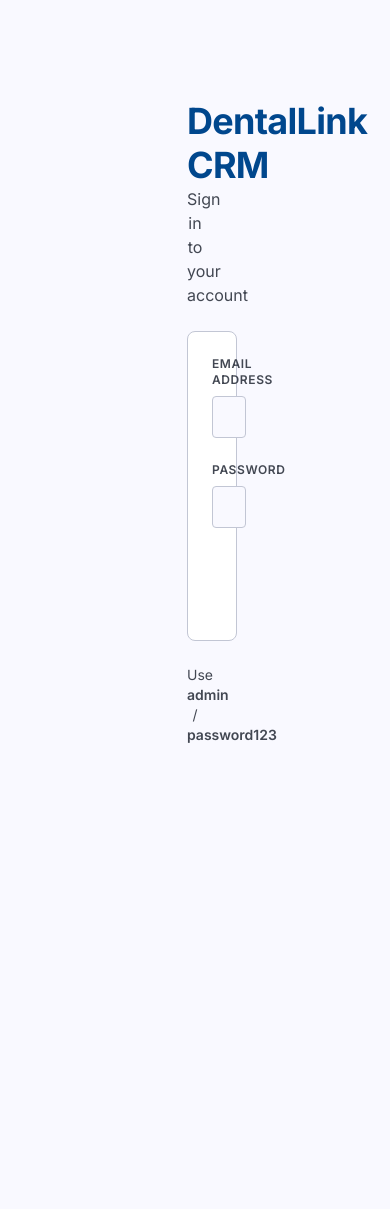
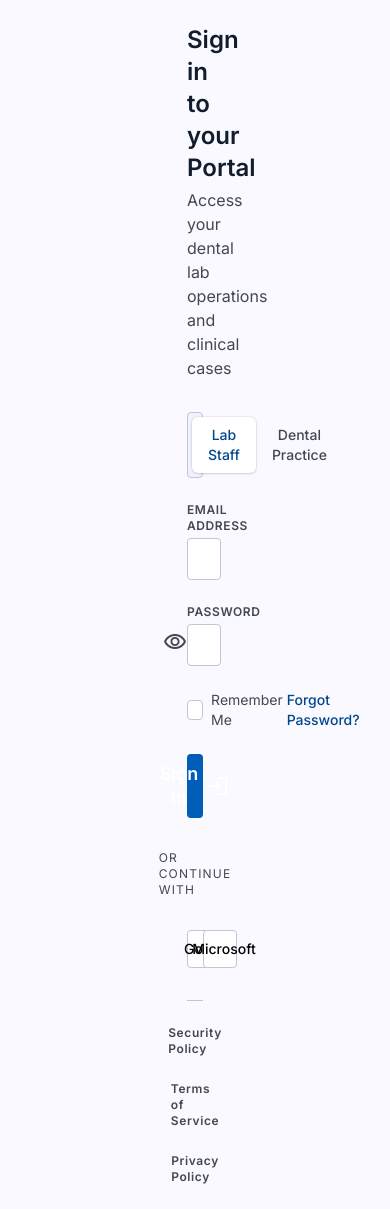
Before and after one commit to waseemsamra/labcrm, a React (Vite) app: page /login in a window 390 px wide. Before the commit the page ends 844 px from the top, so only its background shows below. Built offline with nearby package versions, Linux system fonts and the light colour scheme.

Commit message:
rewrite login as proper React component

```diff
--- a/src/components/Login.jsx
+++ b/src/components/Login.jsx
@@ -3,6 +3,8 @@ import { useState } from 'react'
 export default function Login() {
   const [email, setEmail] = useState('admin')
   const [password, setPassword] = useState('password123')
+  const [showPassword, setShowPassword] = useState(false)
+  const [isLabStaff, setIsLabStaff] = useState(true)
   const [isLoading, setIsLoading] = useState(false)
 
   const handleSubmit = (e) => {
@@ -11,60 +13,173 @@ export default function Login() {
     setTimeout(() => {
       setIsLoading(false)
       window.location.href = '/dashboard'
-    }, 1000)
+    }, 1500)
   }
 
   return (
-    <div className="flex min-h-screen items-center justify-center bg-surface p-lg">
-      <div className="w-full max-w-md space-y-lg">
-        <div className="text-center">
-          <h1 className="font-display-lg text-display-lg text-primary">DentalLink CRM</h1>
-          <p className="text-body-md text-on-surface-variant">Sign in to your account</p>
+    <div className="flex min-h-screen flex-col md:flex-row overflow-hidden">
+      {/* Left Side */}
+      <div className="relative hidden md:flex md:w-1/2 items-center justify-center overflow-hidden bg-primary">
+        <div className="absolute inset-0 bg-gradient-to-br from-primary to-primary-fixed"></div>
+        <div className="relative z-10 p-xl text-white max-w-md">
+          <div className="flex items-center gap-sm mb-lg">
+            <span className="material-symbols-outlined text-4xl">medical_services</span>
+            <span className="font-display-lg text-[24px] font-bold">Clinical Precision Portal</span>
+          </div>
+          <h2 className="font-headline-md text-headline-md mb-md">Precision in every restoration. Excellence in every case.</h2>
+          <div className="h-1 w-16 bg-secondary-container rounded-full"></div>
+        </div>
       </div>
 
-        <form onSubmit={handleSubmit} className="bg-surface-container-lowest border border-outline-variant rounded-xl p-lg space-y-lg">
-          <div className="space-y-sm">
+      {/* Right Side: Login Form */}
+      <div className="flex w-full md:w-1/2 items-center justify-center p-lg bg-surface min-h-screen">
+        <div className="w-full max-w-md flex flex-col min-h-full md:min-h-0">
+          {/* Form Header */}
+          <div className="mb-xl">
+            <h1 className="font-headline-md text-headline-md text-on-surface mb-xs">Sign in to your Portal</h1>
+            <p className="font-body-md text-body-md text-on-surface-variant">Access your dental lab operations and clinical cases</p>
+          </div>
+
+          {/* Role Selector Tabs */}
+          <div className="flex p-1 bg-surface-container-low rounded-lg mb-lg border border-outline-variant">
+            <button
+              type="button"
+              onClick={() => setIsLabStaff(true)}
+              className={`flex-1 py-sm px-md text-body-sm font-medium rounded-md transition-all ${
+                isLabStaff
+                  ? 'bg-white text-primary shadow-sm ring-1 ring-black/5'
+                  : 'text-on-surface-variant hover:text-on-surface'
+              }`}
+            >
+              Lab Staff
+            </button>
+            <button
+              type="button"
+              onClick={() => setIsLabStaff(false)}
+              className={`flex-1 py-sm px-md text-body-sm font-medium rounded-md transition-all ${
+                !isLabStaff
+                  ? 'bg-white text-primary shadow-sm ring-1 ring-black/5'
+                  : 'text-on-surface-variant hover:text-on-surface'
+              }`}
+            >
+              Dental Practice
+            </button>
+          </div>
+
+          {/* Login Form */}
+          <form className="space-y-lg" onSubmit={handleSubmit}>
+            <div className="space-y-xs">
               <label className="font-label-caps text-label-caps text-on-surface-variant block uppercase tracking-wider" htmlFor="email">
                 Email Address
               </label>
               <input
-              className="w-full px-md py-sm bg-surface border border-outline-variant rounded-lg font-body-md text-body-md text-on-surface focus:outline-none focus:ring-2 focus:ring-primary focus:border-transparent"
+                className="w-full px-md py-sm bg-surface-container-lowest border border-outline-variant rounded-lg font-body-md text-body-md text-on-surface focus:outline-none focus:ring-2 focus:ring-primary-container focus:border-transparent transition-all placeholder:text-outline"
                 id="email"
                 name="email"
+                placeholder="dr.smith@example.com"
+                required
                 type="email"
                 value={email}
                 onChange={(e) => setEmail(e.target.value)}
-              required
               />
             </div>
-
-          <div className="space-y-sm">
+            <div className="space-y-xs">
               <label className="font-label-caps text-label-caps text-on-surface-variant block uppercase tracking-wider" htmlFor="password">
                 Password
               </label>
+              <div className="relative">
                 <input
-              className="w-full px-md py-sm bg-surface border border-outline-variant rounded-lg font-body-md text-body-md text-on-surface focus:outline-none focus:ring-2 focus:ring-primary focus:border-transparent"
+                  className="w-full px-md py-sm bg-surface-container-lowest border border-outline-variant rounded-lg font-body-md text-body-md text-on-surface focus:outline-none focus:ring-2 focus:ring-primary-container focus:border-transparent transition-all placeholder:text-outline"
                   id="password"
                   name="password"
-              type="password"
+                  placeholder="••••••••"
+                  required
+                  type={showPassword ? 'text' : 'password'}
                   value={password}
                   onChange={(e) => setPassword(e.target.value)}
-              required
                 />
+                <button
+                  className="absolute right-md top-1/2 -translate-y-1/2 text-on-surface-variant hover:text-primary transition-colors focus:outline-none"
+                  onClick={() => setShowPassword(!showPassword)}
+                  type="button"
+                >
+                  <span className="material-symbols-outlined text-[20px]">{showPassword ? 'visibility_off' : 'visibility'}</span>
+                </button>
               </div>
-
+            </div>
+            <div className="flex items-center justify-between">
+              <label className="flex items-center gap-sm cursor-pointer group">
+                <input className="peer h-5 w-5 cursor-pointer appearance-none rounded border border-outline-variant bg-surface-container-lowest checked:bg-primary checked:border-primary transition-all" type="checkbox" />
+                <span className="font-body-sm text-body-sm text-on-surface-variant group-hover:text-on-surface transition-colors">Remember Me</span>
+              </label>
+              <a className="font-body-sm text-body-sm text-primary font-medium hover:underline transition-all" href="#">
+                Forgot Password?
+              </a>
+            </div>
             <button
-            className="w-full bg-primary text-on-primary font-title-sm text-title-sm py-sm rounded-lg hover:bg-primary-container transition-all flex items-center justify-center gap-sm"
+              className="w-full bg-primary-container text-white font-title-sm text-title-sm py-sm rounded-lg hover:brightness-110 active:scale-[0.98] transition-all flex items-center justify-center gap-sm"
               type="submit"
               disabled={isLoading}
             >
-            {isLoading ? 'Signing in...' : 'Sign In'}
+              {isLoading ? (
+                <>
+                  <span className="material-symbols-outlined animate-spin">refresh</span>
+                  <span>Authenticating...</span>
+                </>
+              ) : (
+                <>
+                  <span>Sign In</span>
+                  <span className="material-symbols-outlined text-[20px]">login</span>
+                </>
+              )}
             </button>
           </form>
 
-        <p className="text-center text-body-sm text-on-surface-variant">
-          Use <span className="font-semibold">admin</span> / <span className="font-semibold">password123</span>
-        </p>
+          {/* SSO Divider */}
+          <div className="relative my-xl">
+            <div className="absolute inset-0 flex items-center">
+              <div className="w-full border-t border-outline-variant"></div>
+            </div>
+            <div className="relative flex justify-center text-xs uppercase">
+              <span className="bg-surface px-md text-on-surface-variant font-label-caps tracking-widest">Or continue with</span>
+            </div>
+          </div>
+
+          {/* SSO Buttons */}
+          <div className="grid grid-cols-2 gap-md mb-xl">
+            <button className="flex items-center justify-center gap-sm px-md py-sm border border-outline-variant rounded-lg bg-surface-container-lowest hover:bg-surface-container-low transition-colors">
+              <svg className="h-5 w-5" viewBox="0 0 24 24">
+                <path d="M22.56 12.25c0-.78-.07-1.53-.2-2.25H12v4.26h5.92c-.26 1.37-1.04 2.53-2.21 3.31v2.77h3.57c2.08-1.92 3.28-4.74 3.28-8.09z" fill="#4285F4" />
+                <path d="M12 23c2.97 0 5.46-.98 7.28-2.66l-3.57-2.77c-.98.66-2.23 1.06-3.71 1.06-2.86 0-5.29-1.93-6.16-4.53H2.18v2.84C3.99 20.53 7.7 23 12 23z" fill="#34A853" />
+                <path d="M5.84 14.09c-.22-.66-.35-1.36-.35-2.09s.13-1.43.35-2.09V7.07H2.18C1.43 8.55 1 10.22 1 12s.43 3.45 1.18 4.93l3.66-2.84z" fill="#FBBC05" />
+                <path d="M12 5.38c1.62 0 3.06.56 4.21 1.64l3.15-3.15C17.45 2.09 14.97 1 12 1 7.7 1 3.99 3.47 2.18 7.07l3.66 2.84c.87-2.6 3.3-4.53 6.16-4.53z" fill="#EA4335" />
+              </svg>
+              <span className="text-body-sm font-medium">Google</span>
+            </button>
+            <button className="flex items-center justify-center gap-sm px-md py-sm border border-outline-variant rounded-lg bg-surface-container-lowest hover:bg-surface-container-low transition-colors">
+              <svg className="h-5 w-5" viewBox="0 0 23 23">
+                <path d="M0 0h11v11H0z" fill="#f25022" />
+                <path d="M12 0h11v11H12z" fill="#7fbb00" />
+                <path d="M0 12h11v11H0z" fill="#00a4ef" />
+                <path d="M12 12h11v11H12z" fill="#ffb900" />
+              </svg>
+              <span className="text-body-sm font-medium">Microsoft</span>
+            </button>
+          </div>
+
+          {/* Footer Links */}
+          <div className="mt-auto pt-lg border-t border-outline-variant flex flex-wrap justify-center gap-lg">
+            <a className="font-label-caps text-label-caps text-on-surface-variant hover:text-primary transition-colors" href="#">
+              Security Policy
+            </a>
+            <a className="font-label-caps text-label-caps text-on-surface-variant hover:text-primary transition-colors" href="#">
+              Terms of Service
+            </a>
+            <a className="font-label-caps text-label-caps text-on-surface-variant hover:text-primary transition-colors" href="#">
+              Privacy Policy
+            </a>
+          </div>
+        </div>
       </div>
     </div>
   )
```
Lines whose indentation alone changed are shown as unchanged.
